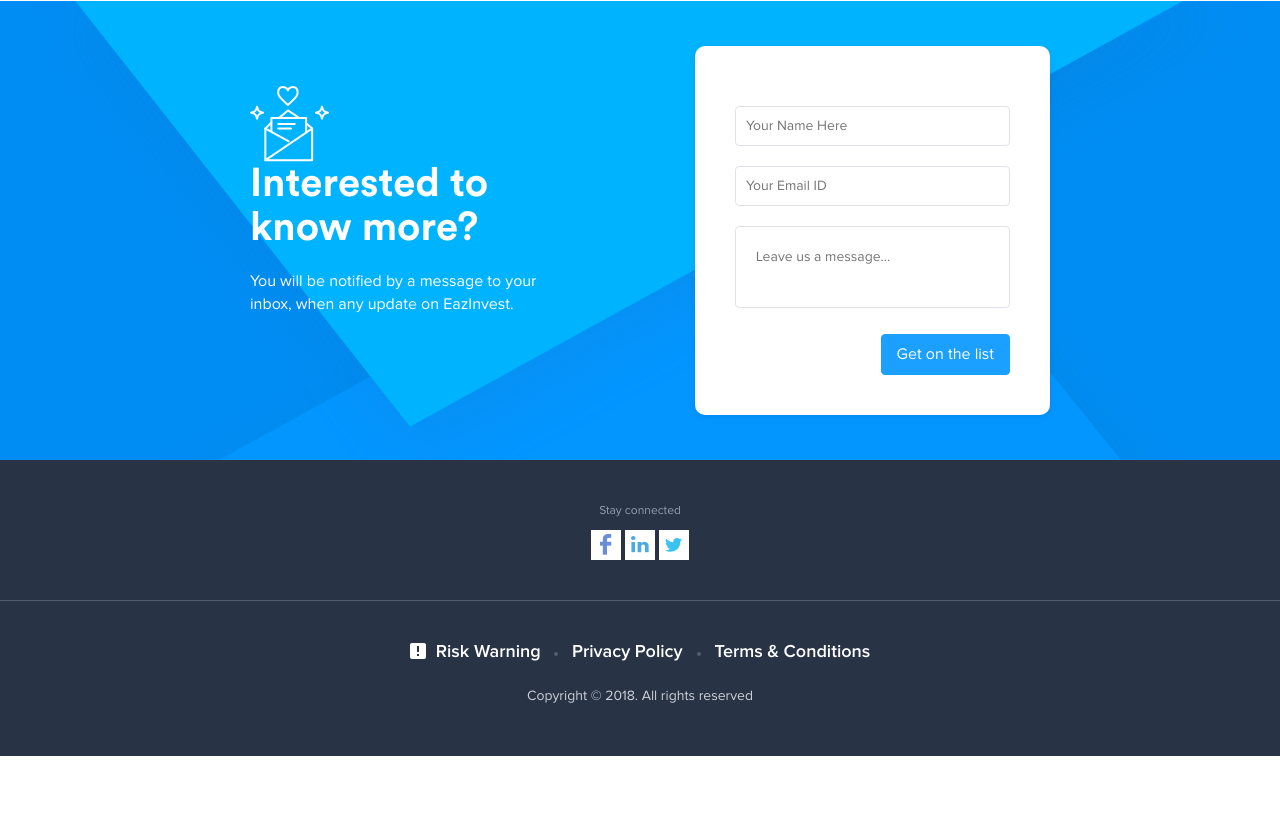
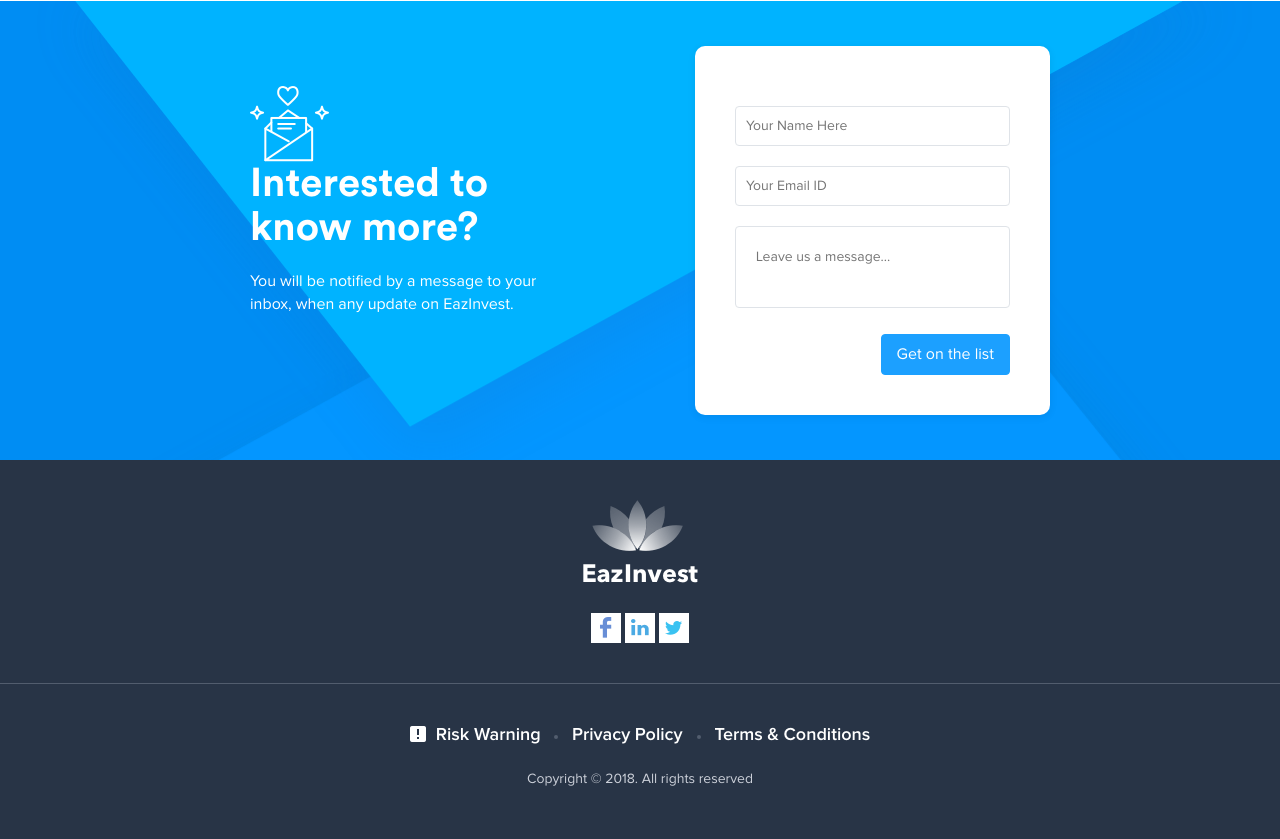
Before and after one commit to Shashankchitranshi/EazInvest, a plain HTML site: page index.html in a window 1280 px wide. Shown: the part 3279-4118 px from the top of the page. Before the commit the page ends 4035 px from the top, so only its background shows below. Drawn offline with nearby package versions, Linux system fonts and the light colour scheme.

Commit message:
bottom logo changes

```diff
--- a/css/partials/_footer.scss
+++ b/css/partials/_footer.scss
@@ -7,6 +7,9 @@
         text-align: center;
         @media screen and(max-width: 767px) {
             padding: 20px 0;
+        }
+        .social-head {
+            margin-bottom: 20px;
         }
         .social-icon {
             margin-top: 10px;
--- a/index.html
+++ b/index.html
@@ -267,7 +267,7 @@
     <footer class="footer-container">
         <div class="social-media">
             <div class="social-head">
-                <span>Stay connected</span>
+                <img src="images/logo-white.png" alt="">
             </div>
             <div class="social-icon">
                 <img src="images/fb.png" alt="">
```
Also changed, not shown: get-list.html (+1 -1 lines), css/style.css, images/logo-white.png (added), 1 other file.
